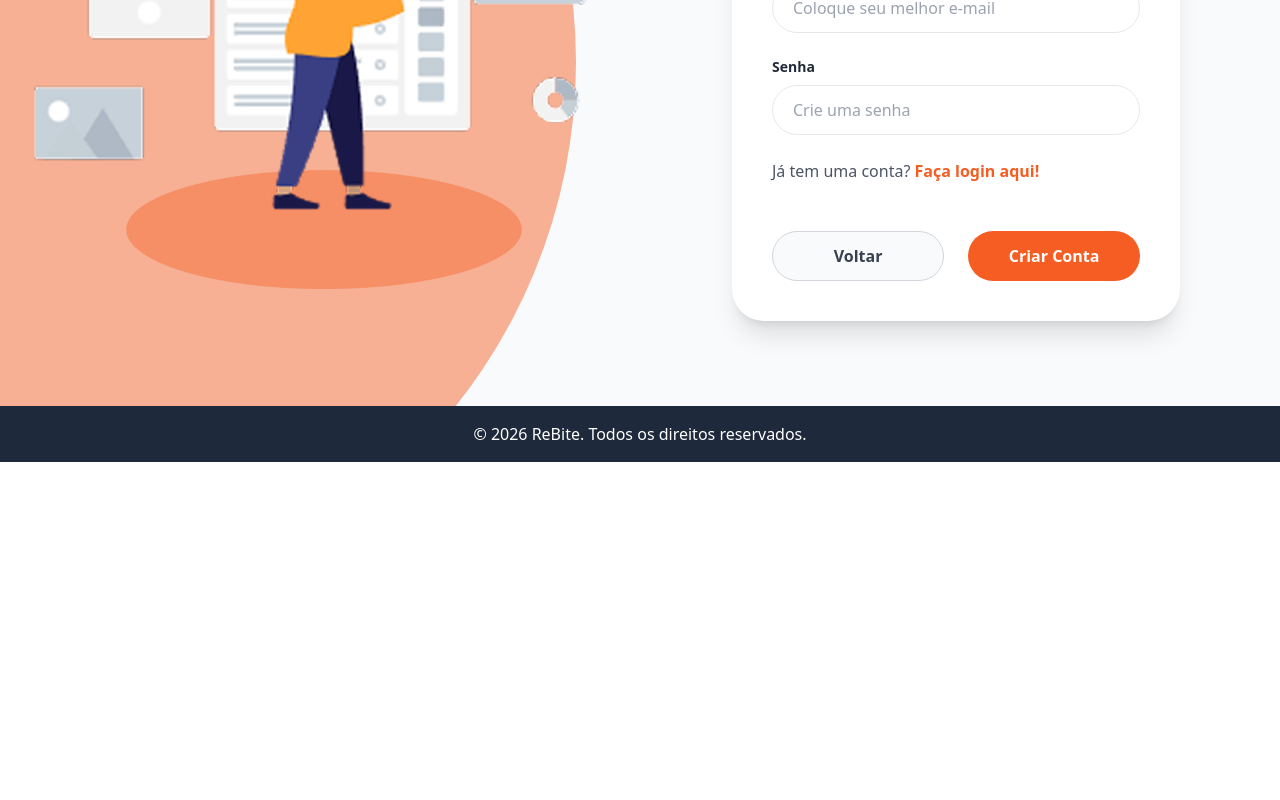
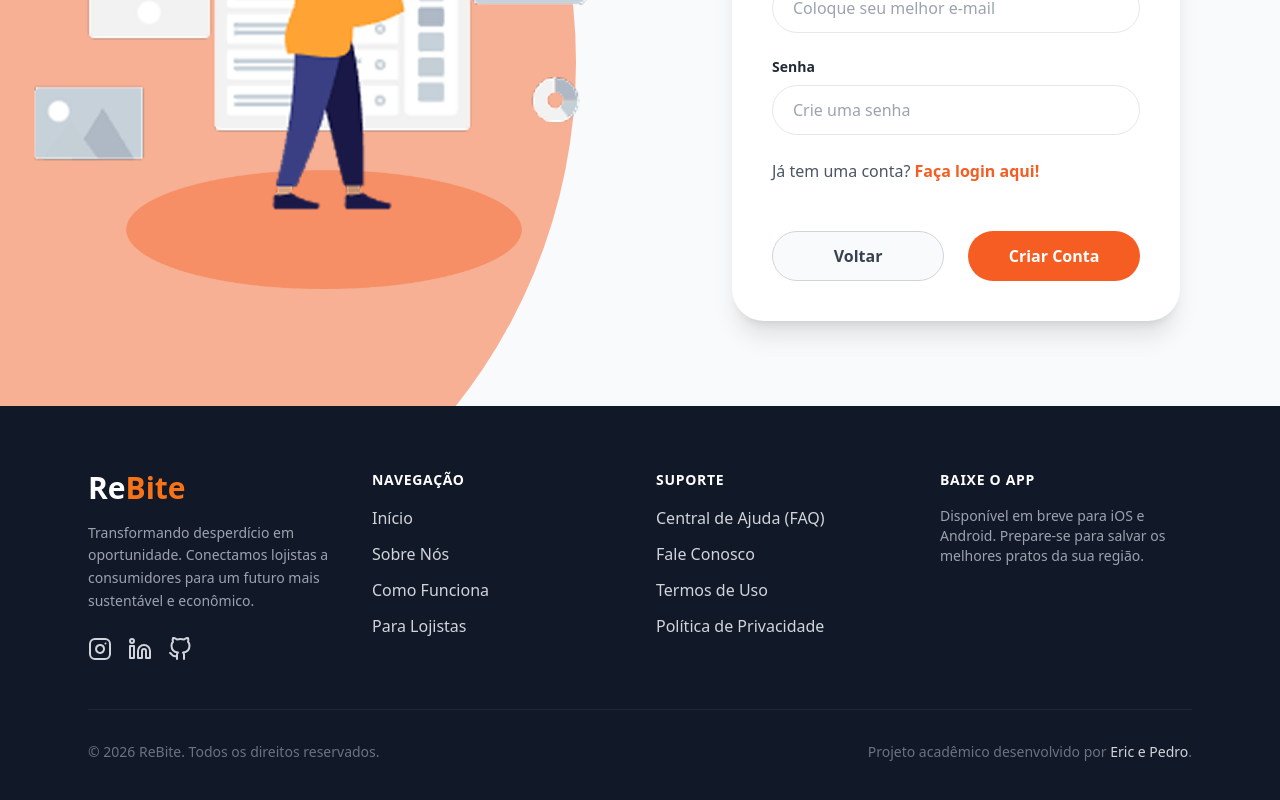
Before and after one commit to EricCalil06/ReBite-Projeto-Integrador, a React (Vite) app: page /cadastro in a window 1280 px wide. Shown: the part 446-1246 px from the top of the page. Before the commit the page ends 908 px from the top, so only its background shows below. Built offline with nearby package versions, Linux system fonts and the light colour scheme.

Commit message:
feat: adiciona o footer ao site

```diff
--- a/src/components/Footer.jsx
+++ b/src/components/Footer.jsx
@@ -1,11 +1,82 @@
 function Footer() {
   return (
-    <footer>
-        <p className="text-center p-4 bg-slate-800 text-white">
-          &copy; 2026 ReBite. Todos os direitos reservados.
-        </p>
-      </footer>
-    );
+    <footer className="bg-gray-900 text-gray-300 font-sans mt-auto">
+      <div className="max-w-6xl mx-auto px-6 py-16">
+
+        {/* Container Principal do Rodapé dividido em 4 colunas */}
+        <div className="grid grid-cols-1 md:grid-cols-4 gap-10 md:gap-8 mb-12">
+
+          {/* Coluna 1: A Marca */}
+          <div className="md:col-span-1">
+            <h2 className="text-3xl font-bold text-white mb-4">
+              Re<span className="text-orange-500">Bite</span>
+            </h2>
+            <p className="text-gray-400 text-sm leading-relaxed mb-6">
+              Transformando desperdício em oportunidade. Conectamos lojistas a consumidores para um futuro mais sustentável e econômico.
+            </p>
+            {/* Ícones de Redes Sociais */}
+            <div className="flex gap-4">
+              <a href="#" className="hover:text-orange-500 transition-colors">
+                {/* Ícone Instagram */}
+                <svg width="24" height="24" viewBox="0 0 24 24" fill="none" stroke="currentColor" strokeWidth="2" strokeLinecap="round" strokeLinejoin="round"><rect x="2" y="2" width="20" height="20" rx="5" ry="5"></rect><path d="M16 11.37A4 4 0 1 1 12.63 8 4 4 0 0 1 16 11.37z"></path><line x1="17.5" y1="6.5" x2="17.51" y2="6.5"></line></svg>
+              </a>
+              <a href="#" className="hover:text-orange-500 transition-colors">
+                {/* Ícone LinkedIn */}
+                <svg width="24" height="24" viewBox="0 0 24 24" fill="none" stroke="currentColor" strokeWidth="2" strokeLinecap="round" strokeLinejoin="round"><path d="M16 8a6 6 0 0 1 6 6v7h-4v-7a2 2 0 0 0-2-2 2 2 0 0 0-2 2v7h-4v-7a6 6 0 0 1 6-6z"></path><rect x="2" y="9" width="4" height="12"></rect><circle cx="4" cy="4" r="2"></circle></svg>
+              </a>
+              <a href="#" className="hover:text-orange-500 transition-colors">
+                {/* Ícone GitHub */}
+                <svg width="24" height="24" viewBox="0 0 24 24" fill="none" stroke="currentColor" strokeWidth="2" strokeLinecap="round" strokeLinejoin="round"><path d="M9 19c-5 1.5-5-2.5-7-3m14 6v-3.87a3.37 3.37 0 0 0-.94-2.61c3.14-.35 6.44-1.54 6.44-7A5.44 5.44 0 0 0 20 4.77 5.07 5.07 0 0 0 19.91 1S18.73.65 16 2.48a13.38 13.38 0 0 0-7 0C6.27.65 5.09 1 5.09 1A5.07 5.07 0 0 0 5 4.77a5.44 5.44 0 0 0-1.5 3.78c0 5.42 3.3 6.61 6.44 7A3.37 3.37 0 0 0 9 18.13V22"></path></svg>
+              </a>
+            </div>
+          </div>
+
+          {/* Coluna 2: Navegação Rápida */}
+          <div>
+            <h3 className="text-white font-bold tracking-wider uppercase text-sm mb-4">Navegação</h3>
+            <ul className="space-y-3">
+              <li><a href="#" className="hover:text-orange-500 transition-colors">Início</a></li>
+              <li><a href="#" className="hover:text-orange-500 transition-colors">Sobre Nós</a></li>
+              <li><a href="#" className="hover:text-orange-500 transition-colors">Como Funciona</a></li>
+              <li><a href="#" className="hover:text-orange-500 transition-colors">Para Lojistas</a></li>
+            </ul>
+          </div>
+
+          {/* Coluna 3: Suporte & Legal */}
+          <div>
+            <h3 className="text-white font-bold tracking-wider uppercase text-sm mb-4">Suporte</h3>
+            <ul className="space-y-3">
+              <li><a href="#" className="hover:text-orange-500 transition-colors">Central de Ajuda (FAQ)</a></li>
+              <li><a href="#" className="hover:text-orange-500 transition-colors">Fale Conosco</a></li>
+              <li><a href="#" className="hover:text-orange-500 transition-colors">Termos de Uso</a></li>
+              <li><a href="#" className="hover:text-orange-500 transition-colors">Política de Privacidade</a></li>
+            </ul>
+          </div>
+
+          {/* Coluna 4: Download do App */}
+          <div>
+            <h3 className="text-white font-bold tracking-wider uppercase text-sm mb-4">Baixe o App</h3>
+            <p className="text-gray-400 text-sm mb-4">
+              Disponível em breve para iOS e Android. Prepare-se para salvar os melhores pratos da sua região.
+            </p>
+
+          </div>
+
+        </div>
+
+        {/* Linha Divisória */}
+        <div className="border-t border-gray-800 pt-8 mt-8 flex flex-col md:flex-row justify-between items-center gap-4">
+          <p className="text-sm text-gray-500">
+            &copy; 2026 ReBite. Todos os direitos reservados.
+          </p>
+          <p className="text-sm text-gray-500">
+            Projeto acadêmico desenvolvido por <span className="text-gray-300 font-medium">Eric e Pedro</span>.
+          </p>
+        </div>
+
+      </div>
+    </footer>
+  );
 }
 
 export default Footer;
```
